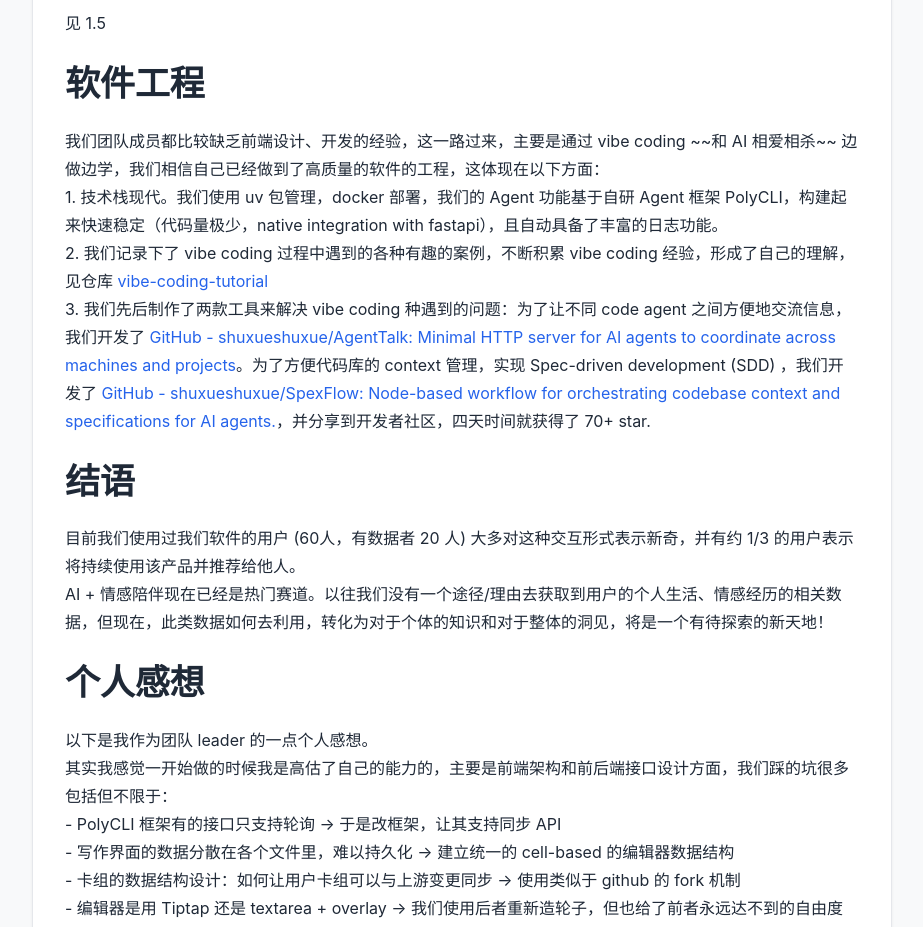
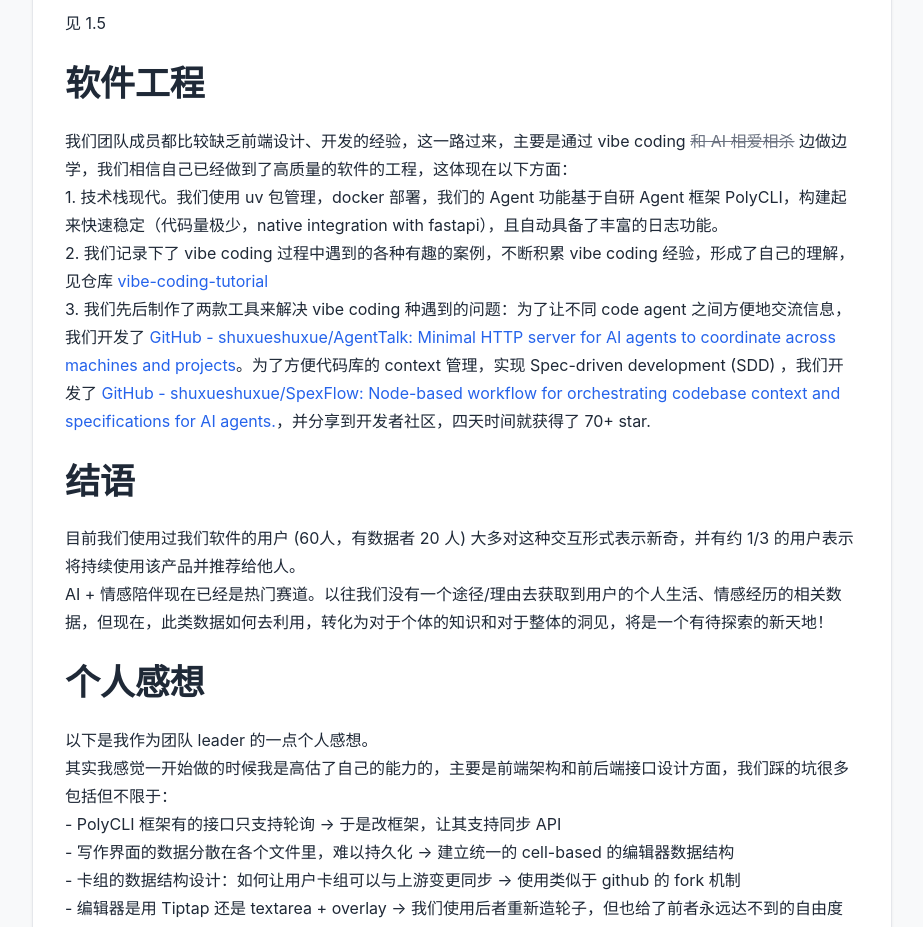
Before and after one commit to shuxueshuxue/F2J-blog, a plain HTML site: page journal/2025-12-16.html in a window 1280 px wide. Shown: the part 1825-2752 px from the top of the page, without its empty margins (178-1101 px from the left). Drawn offline with nearby package versions, Linux system fonts and the light colour scheme.

Commit message:
Support strikethrough and refresh beta release journal

```diff
--- a/journal/2025-12-16.html
+++ b/journal/2025-12-16.html
@@ -46,7 +46,7 @@
 <h3>Deliver</h3>
 <p>见 1.5</p>
 <h1>软件工程</h1>
-<p>我们团队成员都比较缺乏前端设计、开发的经验，这一路过来，主要是通过 vibe coding ~~和 AI  相爱相杀~~ 边做边学，我们相信自己已经做到了高质量的软件的工程，这体现在以下方面：<br />
+<p>我们团队成员都比较缺乏前端设计、开发的经验，这一路过来，主要是通过 vibe coding <del>和 AI  相爱相杀</del> 边做边学，我们相信自己已经做到了高质量的软件的工程，这体现在以下方面：<br />
 1. 技术栈现代。我们使用 uv 包管理，docker 部署，我们的 Agent 功能基于自研 Agent 框架 PolyCLI，构建起来快速稳定（代码量极少，native integration with fastapi），且自动具备了丰富的日志功能。<br />
 2. 我们记录下了 vibe coding 过程中遇到的各种有趣的案例，不断积累 vibe coding 经验，形成了自己的理解，见仓库 <a href="https://github.com/shuxueshuxue/vibe-coding-tutorial">vibe-coding-tutorial</a><br />
 3. 我们先后制作了两款工具来解决 vibe coding 种遇到的问题：为了让不同 code agent 之间方便地交流信息，我们开发了 <a href="https://github.com/shuxueshuxue/AgentTalk">GitHub - shuxueshuxue/AgentTalk: Minimal HTTP server for AI agents to coordinate across machines and projects</a>。为了方便代码库的 context 管理，实现 Spec-driven development (SDD) ，我们开发了 <a href="https://github.com/shuxueshuxue/SpexFlow">GitHub - shuxueshuxue/SpexFlow: Node-based workflow for orchestrating codebase context and specifications for AI agents.</a>，并分享到开发者社区，四天时间就获得了 70+ star.</p>
```
